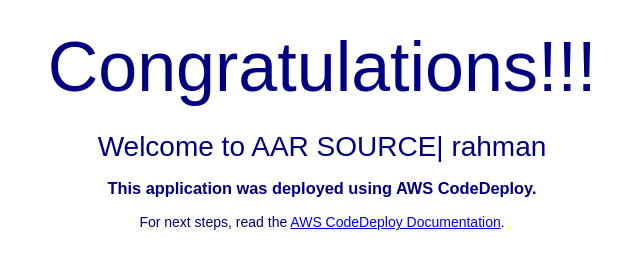
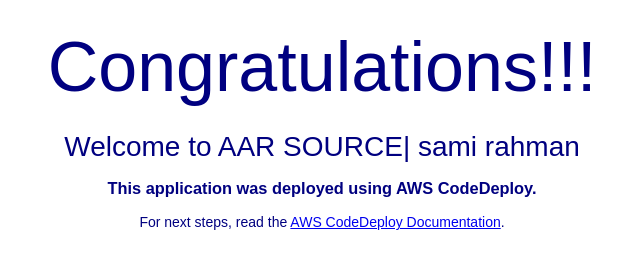
Before and after one commit to samTheHacke/aws-drinage-pipe-line, a plain HTML site: page index.html in a window 1280 px wide. Shown: the part 220-488 px from the top of the page, without its empty margins (318-958 px from the left). Drawn offline with Linux system fonts and the light colour scheme.

Commit message:
Update index.html

```diff
--- a/index.html
+++ b/index.html
@@ -28,7 +28,7 @@
   <div align="center">
     <img src="https://s3.ap-south-1.amazonaws.com/www.basava.com/aar_logo_final.png" style="max-width: 20%;">
     <h1>Congratulations!!! </h1>
-      <h2>Welcome to AAR SOURCE|  rahman </h2>
+      <h2>Welcome to AAR SOURCE| sami rahman </h2>
     <h3>This application was deployed using AWS CodeDeploy.</h3>
     <p>For next steps, read the <a href="http://aws.amazon.com/documentation/codedeploy">AWS CodeDeploy Documentation</a>.</p>
   </div>
```
